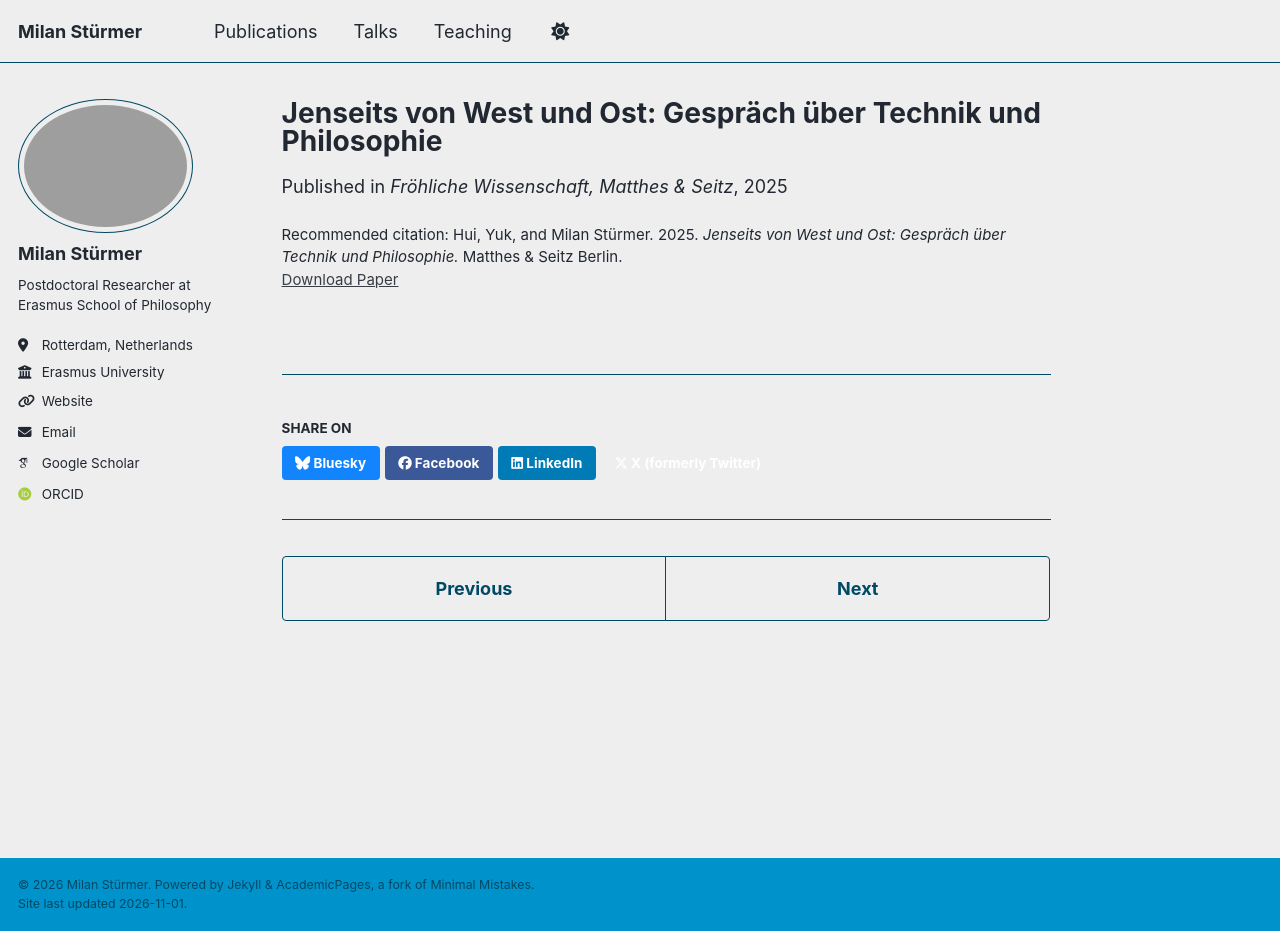
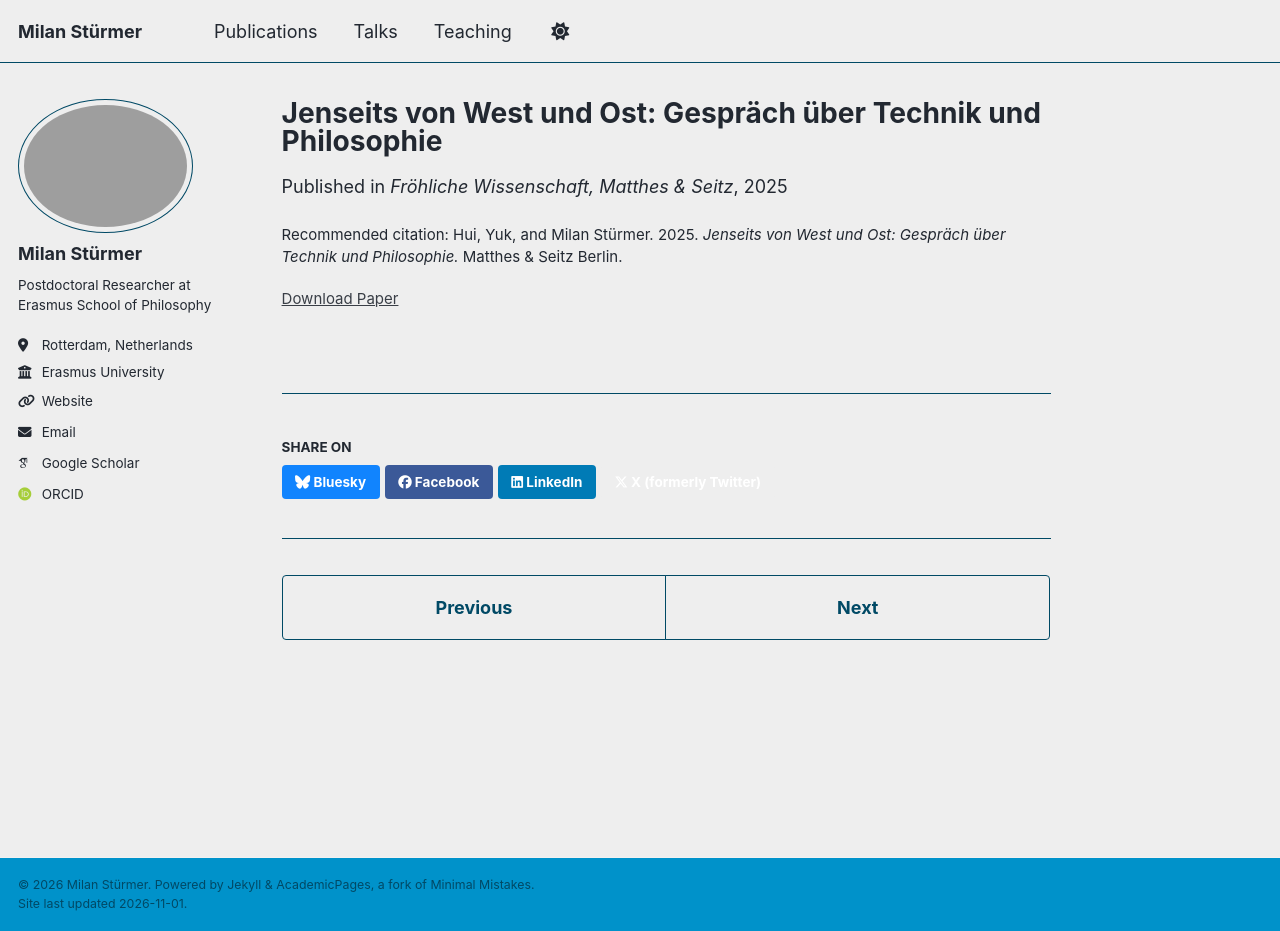
Before and after one commit to milanstuermer/milanstuermer.github.io, a Jekyll site: the page built from _publications/2025-jenseits-west.md, in a window 1280 px wide and 931 px high. Built offline with Jekyll 4.4.1, drawn with Linux system fonts in a browser that asks for light colours; some web fonts are replaced; a script that is not in the unit is left out.

Commit message:
Give publication download links their own paragraph

```diff
--- a/_layouts/single.html
+++ b/_layouts/single.html
@@ -48,23 +48,30 @@
         {{ content }}
 
         {% if page.citation and page.paperurl and page.slidesurl and page.bibtexurl %}
-          <p style="font-size: smaller">Recommended citation: {{ page.citation }}<br /><a href="{{ page.paperurl }}">Download Paper</a> | <a href="{{ page.slidesurl }}">Download Slides</a> | <a href="{{ page.bibtexurl }}">Download Bibtex</a></p>
+          <p style="font-size: smaller">Recommended citation: {{ page.citation }}</p>
+          <p style="font-size: smaller"><a href="{{ page.paperurl }}">Download Paper</a> | <a href="{{ page.slidesurl }}">Download Slides</a> | <a href="{{ page.bibtexurl }}">Download Bibtex</a></p>
         {% elsif page.citation and page.paperurl and page.slidesurl %}
-          <p style="font-size: smaller">Recommended citation: {{ page.citation }}<br /><a href="{{ page.paperurl }}">Download Paper</a> | <a href="{{ page.slidesurl }}">Download Slides</a></p>
+          <p style="font-size: smaller">Recommended citation: {{ page.citation }}</p>
+          <p style="font-size: smaller"><a href="{{ page.paperurl }}">Download Paper</a> | <a href="{{ page.slidesurl }}">Download Slides</a></p>
         {% elsif page.citation and page.paperurl and page.bibtexurl %}
-          <p style="font-size: smaller">Recommended citation: {{ page.citation }}<br /><a href="{{ page.paperurl }}">Download Paper</a> | <a href="{{ page.bibtexurl }}">Download Bibtex</a></p>
+          <p style="font-size: smaller">Recommended citation: {{ page.citation }}</p>
+          <p style="font-size: smaller"><a href="{{ page.paperurl }}">Download Paper</a> | <a href="{{ page.bibtexurl }}">Download Bibtex</a></p>
         {% elsif page.citation and page.paperurl %}
-          <p style="font-size: smaller">Recommended citation: {{ page.citation }}<br /><a href="{{ page.paperurl }}">Download Paper</a></p>
+          <p style="font-size: smaller">Recommended citation: {{ page.citation }}</p>
+          <p style="font-size: smaller"><a href="{{ page.paperurl }}">Download Paper</a></p>
         {% elsif page.citation and page.slidesurl and page.bibtexurl %}
-          <p style="font-size: smaller">Recommended citation: {{ page.citation }}<br /><a href="{{ page.slidesurl }}">Download Slides</a> | <a href="{{ page.bibtexurl }}">Download Bibtex</a></p>
+          <p style="font-size: smaller">Recommended citation: {{ page.citation }}</p>
+          <p style="font-size: smaller"><a href="{{ page.slidesurl }}">Download Slides</a> | <a href="{{ page.bibtexurl }}">Download Bibtex</a></p>
         {% elsif page.citation and page.slidesurl %}
-          <p style="font-size: smaller">Recommended citation: {{ page.citation }}<br /><a href="{{ page.slidesurl }}">Download Slides</a></p>
+          <p style="font-size: smaller">Recommended citation: {{ page.citation }}</p>
+          <p style="font-size: smaller"><a href="{{ page.slidesurl }}">Download Slides</a></p>
         {% elsif page.slidesurl and page.bibtexurl %}
           <p style="font-size: smaller"><a href="{{ page.slidesurl }}">Download Slides</a> | <a href="{{ page.bibtexurl }}">Download Bibtex</a></p>
         {% elsif page.paperurl and page.bibtexurl %}
           <p style="font-size: smaller"><a href="{{ page.paperurl }}">Download Paper</a> | <a href="{{ page.bibtexurl }}">Download Bibtex</a></p>
         {% elsif page.citation and page.bibtexurl %}
-          <p style="font-size: smaller">Recommended citation: {{ page.citation }}<br /><a href="{{ page.bibtexurl }}">Download Bibtex</a></p>
+          <p style="font-size: smaller">Recommended citation: {{ page.citation }}</p>
+          <p style="font-size: smaller"><a href="{{ page.bibtexurl }}">Download Bibtex</a></p>
         {% elsif page.citation %}
           <p style="font-size: smaller">Recommended citation: {{ page.citation }}</p>
         {% elsif page.slidesurl %}
```
Also changed, not shown: _includes/archive-single.html (+14 -7 lines).
